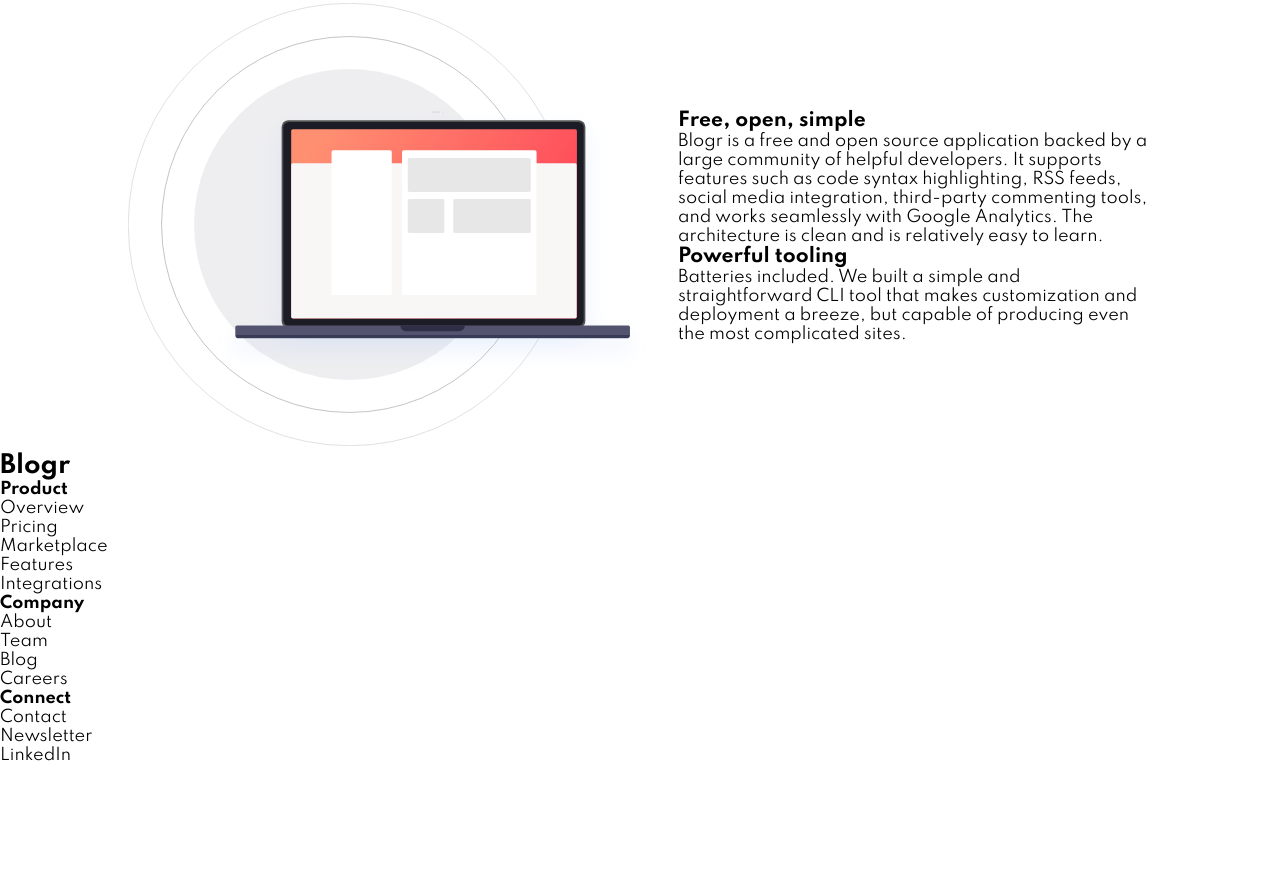
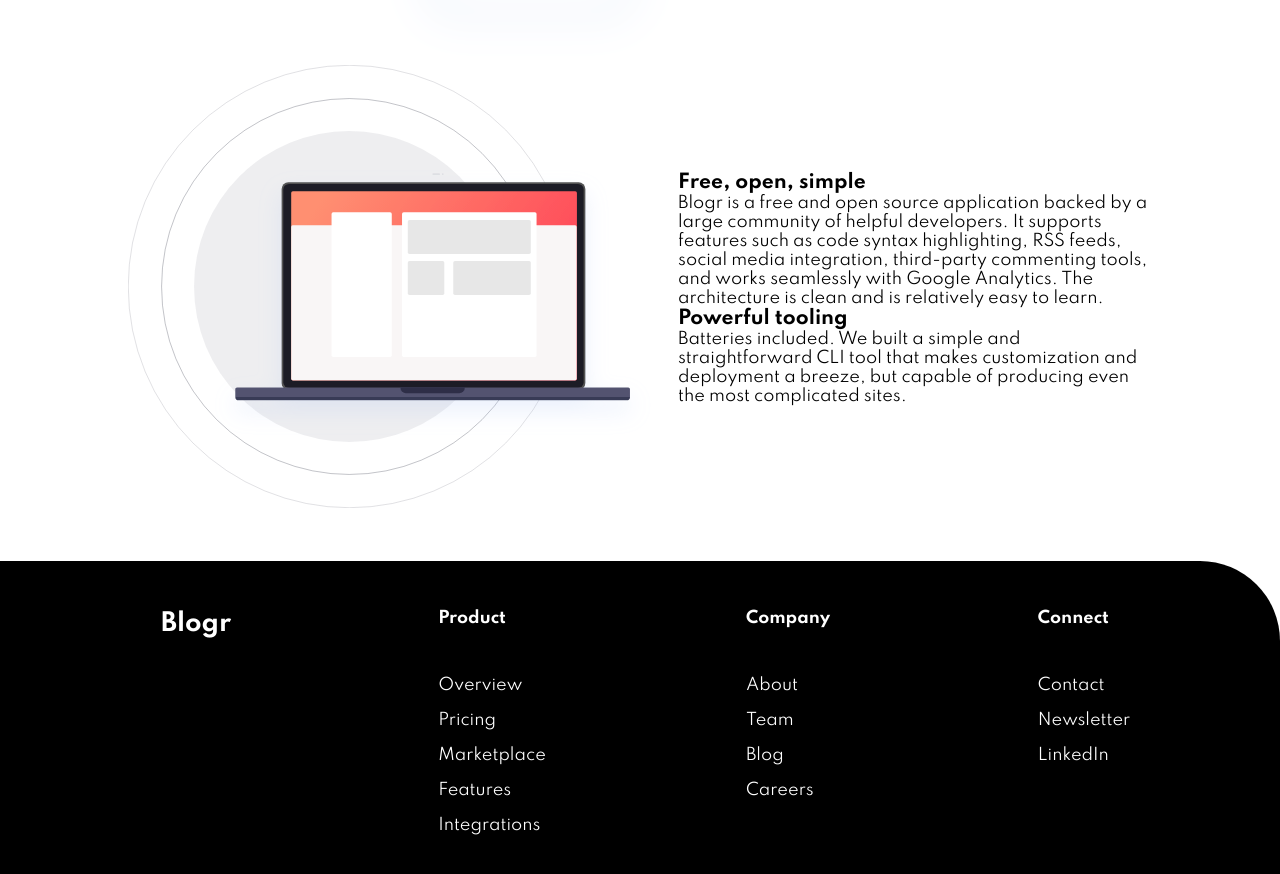
Before and after one commit to Sarahars/blogr, a plain HTML site: page index.html in a window 1280 px wide. Shown: the part 1522-2396 px from the top of the page. Before the commit the page ends 2287 px from the top, so only its background shows below. Drawn offline with Linux system fonts and the light colour scheme.

Commit message:
add footer

```diff
--- a/index.html
+++ b/index.html
@@ -121,28 +121,28 @@
       <div>
         <h4>Product</h4>
         <ul>
-          <li>Overview</li>
-          <li>Pricing</li>
-          <li>Marketplace</li>
-          <li>Features</li>
-          <li>Integrations</li>
+          <li> <a href="#">Overview</a> </li>
+          <li> <a href="#">Pricing</a> </li>
+          <li> <a href="#">Marketplace</a> </li>
+          <li> <a href="#">Features</a> </li>
+          <li> <a href="#">Integrations</a> </li>
         </ul>
       </div>
       <div>
         <h4>Company</h4>
         <ul>
-          <li>About</li>
-          <li>Team</li>
-          <li>Blog</li>
-          <li>Careers</li>
+          <li> <a href="#">About</a> </li>
+          <li> <a href="#">Team</a> </li>
+          <li> <a href="#">Blog</a> </li>
+          <li> <a href="#">Careers</a> </li>
         </ul>
       </div>
       <div>
         <h4>Connect</h4>
         <ul>
-          <li>Contact</li>
-          <li>Newsletter</li>
-          <li>LinkedIn</li>
+          <li> <a href="#">Contact</a> </li>
+          <li> <a href="#">Newsletter</a> </li>
+          <li> <a href="#">LinkedIn</a> </li>
         </ul>
       </div>
     </footer>
--- a/style.css
+++ b/style.css
@@ -36,7 +36,7 @@ background-color: white;
 }
 
 header{
-    background-color: linear-gradient(18deg; rgba(255,82,93,1) 35%, rgba(255,122,133,1) 100%);
+    background-color: magenta;
     color: white;
     position: relative;
 }
@@ -87,8 +87,8 @@ header{
 
 #subtitle {
   text-align: center;
-  margin: 0 auto;
-  border: 1px solid magenta;
+  margin: 2rem auto;
+  /* border: 1px solid magenta; */
 }
 
 .container {
@@ -104,3 +104,29 @@ header{
 .header-container p {
   margin-top: 1.5rem;
 }
+
+footer{
+  display: grid;
+  grid-template-columns: repeat(4, 1fr);
+  margin-top: 3rem;
+  justify-items: center;
+  padding: 3rem;
+  background-color: black ;
+  color: white;
+  border-top-right-radius: 5rem;
+}
+
+footer ul{
+  list-style: none;
+margin-top: 3rem;
+}
+
+footer ul li a{
+
+color: white;
+text-decoration: none;
+}
+
+footer ul li{
+  margin-top: 1rem;
+}
```
